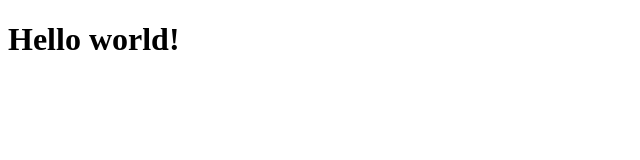
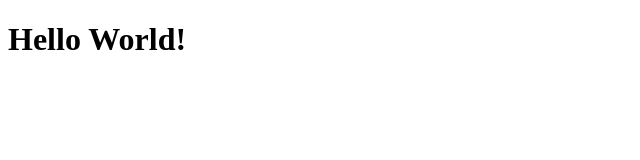
Before and after one commit to mirkopezo/erc20-token-wizard, a React (Create React App) app: page / in a window 1280 px wide. Shown: the top 160 px of the page, without its empty margins (0-640 px from the left). Built offline with nearby package versions, Linux system fonts and the light colour scheme.

Commit message:
Test Netlify continuous deployment

```diff
--- a/src/App.js
+++ b/src/App.js
@@ -3,7 +3,7 @@ import React from 'react';
 function App() {
   return (
     <div>
-      <h1>Hello world!</h1>
+      <h1>Hello World!</h1>
     </div>
   );
 }
```
